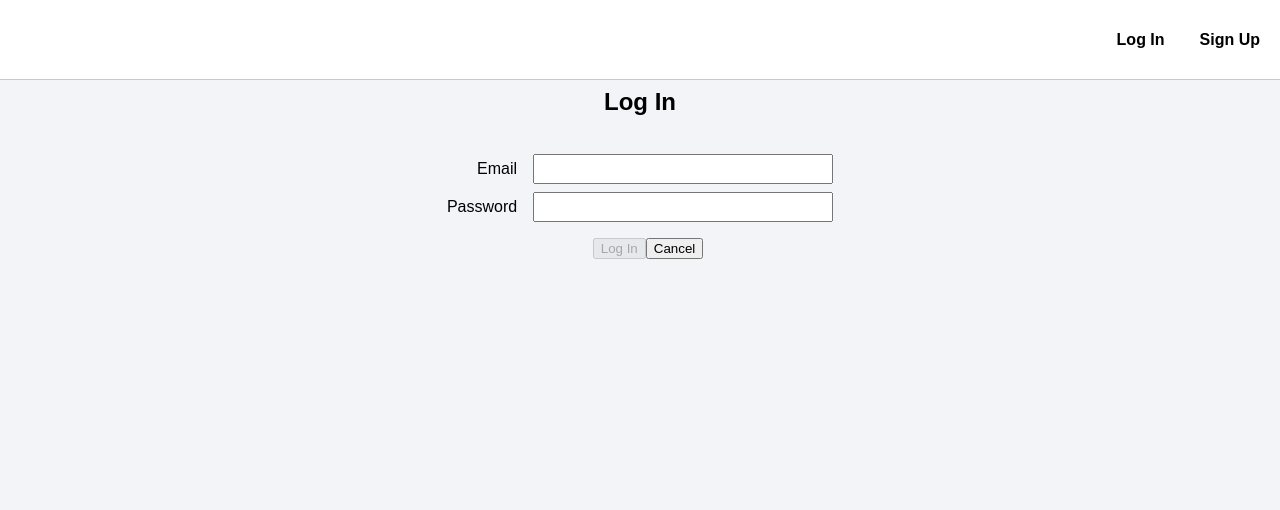
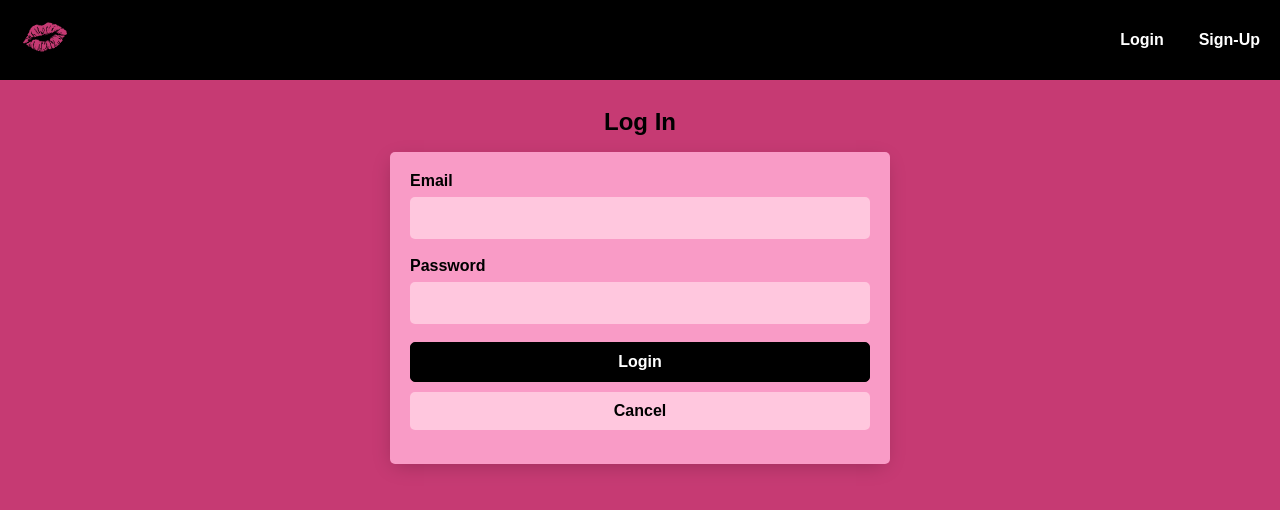
Before and after one commit to kmhdesign123/burn-book-front, a React (Vite) app: page /auth/login in a window 1280 px wide. Shown: the top 510 px of the page. Built offline with nearby package versions, Linux system fonts and the light colour scheme; no server answers.

Commit message:
add & update CSS

```diff
--- a/src/App.css
+++ b/src/App.css
@@ -9,12 +9,10 @@ body {
   -webkit-font-smoothing: antialiased;
   -moz-osx-font-smoothing: grayscale;
   font-family: sofia-pro, sans-serif;
-  --primary: #F2B138;
-  --secondary: #6574d0;
-  --outline: #ffffff;
-  --background: #f2f4f8;
-  --border: rgb(220, 220, 220);
-  --card-background: rgb(255, 255, 255);
+  --primary: #a79a83;
+  --secondary: #000000;
+  --background: #c63a73;
+  --card-background: #f99bc6;
 }
 
 main {
@@ -65,7 +63,7 @@ p {
 }
 
 a {
-  color: black;
+  color: #ffffff;
   font-weight: 600;
   text-decoration: none;
 }
@@ -79,7 +77,6 @@ article {
   position: relative;
   padding: 36px;
   border-radius: 5px;
-  border: 1px solid var(--border);
   background-color: var(--card-background);
   box-shadow: -1px 5px 19px -5px rgba(0, 0, 0, 0.25);
   -moz-box-shadow: -1px 5px 19px -5px rgba(0, 0, 0, 0.25);
@@ -99,7 +96,7 @@ article>img {
   height: 80px;
   object-fit: cover;
   border-radius: 50%;
-  border: 3px solid white;
+  border: 4px solid black;
 }
 
 article * {
@@ -134,8 +131,7 @@ nav {
   position: fixed;
   padding: 12px 20px;
   align-items: center;
-  background: white;
-  border-bottom: 1px solid rgb(200, 200, 200);
+  background: #000000;
 }
 
 nav img {
@@ -155,6 +151,7 @@ nav ul {
 nav li {
   margin-left: 35px;
   text-align: right;
+  color: #ffffff;
 }
 
 .list {
--- a/src/components/NavBar/NavBar.tsx
+++ b/src/components/NavBar/NavBar.tsx
@@ -1,5 +1,9 @@
 // npm modules
 import { NavLink } from 'react-router-dom'
+
+// assets
+import logo from '../../assets/logo_lipstick.svg'
+
 
 // types
 import { User } from '../../types/models'
@@ -14,16 +18,18 @@ const NavBar = (props: NavBarProps): JSX.Element => {
 
   return (
     <nav>
+      <NavLink to="/">
+        <img src={logo} alt="Lipstick Print Logo" />
+      </NavLink>
       {user ?
         <ul>
-          <li>Welcome, {user.name}</li>
-          <li><NavLink to="/profiles">Profiles</NavLink></li>
-          <li><NavLink to="" onClick={handleLogout}>LOG OUT</NavLink></li>
+          <li><NavLink to="/profiles">The Burn Book</NavLink></li>
+          <li><NavLink to="" onClick={handleLogout}>Log out</NavLink></li>
         </ul>
       :
         <ul>
-          <li><NavLink to="/auth/login">Log In</NavLink></li>
-          <li><NavLink to="/auth/signup">Sign Up</NavLink></li>
+          <li><NavLink to="/auth/login">Login</NavLink></li>
+          <li><NavLink to="/auth/signup">Sign-Up</NavLink></li>
         </ul>
       }
     </nav>
--- a/src/pages/Landing/Landing.module.css
+++ b/src/pages/Landing/Landing.module.css
@@ -1,5 +1,28 @@
 .container {
   display: flex;
   align-items: center;
+  justify-content: center;
   flex-direction: column;
 }
+
+
+.container img {
+  width: 700px;
+  margin: 40px 0px 80px;
+}
+
+.container button {
+  color: white;
+  font-size: 20px;
+  cursor: pointer;
+  font-weight: 900;
+  border-radius: 5px;
+  text-align: center;
+  background: black;
+  border: none;
+  padding: 10px 24px 10px 24px;
+  margin: -50px 0 25px;
+  box-shadow: -1px 5px 19px -5px rgba(0, 0, 0, 0.25);
+  -moz-box-shadow: -1px 5px 19px -5px rgba(0, 0, 0, 0.25);
+  -webkit-box-shadow: -1px 5px 19px -5px rgba(0, 0, 0, 0.25);
+}
--- a/src/pages/Login/Login.module.css
+++ b/src/pages/Login/Login.module.css
@@ -1,43 +1,91 @@
-input {
-  margin-left: 16px;
-  padding: 4px 8px;
-  font-size: 16px;
-  width: 300px;
-}
-
 .container {
+  padding: 20px;
   display: flex;
   align-items: center;
   flex-direction: column;
 }
 
-.message {
-  margin-top: 0;
-  height: 22px;
-  color: #dd1b16;
-  font-size: 18px;
-  font-weight: bold;
+.form {
+  width: 100%;
+  display: flex;
+  padding: 20px;
+  max-width: 500px;
+  border-radius: 5px;
+  margin-bottom: 50px;
+  flex-direction: column;
+  background-color: #f99bc6;
+  border: none;
+  box-shadow: -1px 5px 19px -5px rgba(0, 0, 0, 0.25);
+  -moz-box-shadow: -1px 5px 19px -5px rgba(0, 0, 0, 0.25);
+  -webkit-box-shadow: -1px 5px 19px -5px rgba(0, 0, 0, 0.25);
 }
 
-.form {
-  display: flex;
-  flex-direction: column;
-  align-items: center;
-  margin-bottom: 50px;
+.form label,
+.form button {
+  width: 100%;
 }
 
-.label {
+.inputContainer {
   width: 100%;
   display: flex;
-  justify-content: end;
-  align-items: center;
-  margin-bottom: 8px;
+  margin-bottom: .25rem;
+  flex-direction: column;
 }
 
-.button {
-  margin-left: 16px;
+input {
+  border: none;
+  padding: 12px;
+  font-size: 16px;
+  resize: vertical;
+  border-radius: 5px;
+  background: #ffc7de;
+  margin: 7px 0px 14px 0px;
+  border: none;
 }
 
-.form > label:last-of-type {
-  margin-bottom: 16px;
+label {
+  font-size: 16px;
+  font-weight: 600;
 }
+
+.container button {
+  color: white;
+  font-size: 16px;
+  cursor: pointer;
+  font-weight: 900;
+  margin-bottom: 10px;
+  border-radius: 5px;
+  text-align: center;
+  background: black;
+  border: 1px solid black;
+  padding: 10px 24px 10px 24px;
+}
+
+.container a button {
+  color: black;
+  font-size: 16px;
+  cursor: pointer;
+  font-weight: 900;
+  border-radius: 5px;
+  text-align: center;
+  background: #ffc7de;
+  border: 1px solid var(--border);
+}
+
+
+input[type="file"] {
+  padding: 0;
+  border: none;
+  background: none;
+  margin-bottom: 24px;
+}
+
+input::file-selector-button {
+  font-size: 12px;
+  font-weight: 600;
+  border-radius: 5px;
+  padding: 14px 28px;
+  margin-right: 28px;
+  text-align: center;
+  border: 1px solid var(--border);
+}
--- a/src/pages/Login/Login.tsx
+++ b/src/pages/Login/Login.tsx
@@ -54,7 +54,7 @@ const LoginPage = (props: AuthPageProps): JSX.Element => {
       <h1>Log In</h1>
       <p className={styles.message}>{message}</p>
       <form autoComplete="off" onSubmit={handleSubmit} className={styles.form}>
-        <label className={styles.label}>
+        <label className={styles.inputContainer}>
           Email
           <input
             type="text"
@@ -63,7 +63,7 @@ const LoginPage = (props: AuthPageProps): JSX.Element => {
             onChange={handleChange}
           />
         </label>
-        <label className={styles.label}>
+        <label className={styles.inputContainer}>
           Password
           <input
             type="password"
@@ -74,7 +74,7 @@ const LoginPage = (props: AuthPageProps): JSX.Element => {
         </label>
         <div className={styles.inputContainer}>
           <button className={styles.button} disabled={isFormInvalid()}>
-            Log In
+            Login
           </button>
           <Link to="/">
             <button>Cancel</button>
--- a/src/pages/Signup/Signup.module.css
+++ b/src/pages/Signup/Signup.module.css
@@ -1,47 +1,91 @@
-input {
-  margin-left: 16px;
-  padding: 4px 8px;
-  font-size: 16px;
-  width: 300px;
-}
-
-input[type="file"] {
-  padding: 0;
-}
-
 .container {
+  padding: 20px;
   display: flex;
   align-items: center;
   flex-direction: column;
 }
 
-.message {
-  margin-top: 0;
-  height: 20px;
-  color: #dd1b16;
-  font-size: 18px;
-  font-weight: bold;
+.form {
+  width: 100%;
+  display: flex;
+  padding: 20px;
+  max-width: 500px;
+  border-radius: 5px;
+  margin-bottom: 50px;
+  flex-direction: column;
+  background-color: #f99bc6;
+  border: 1px solid var(--border);
+  box-shadow: -1px 5px 19px -5px rgba(0, 0, 0, 0.25);
+  -moz-box-shadow: -1px 5px 19px -5px rgba(0, 0, 0, 0.25);
+  -webkit-box-shadow: -1px 5px 19px -5px rgba(0, 0, 0, 0.25);
 }
 
-.form {
-  display: flex;
-  flex-direction: column;
-  align-items: center;
-  margin-bottom: 50px;
+.form label,
+.form button {
+  width: 100%;
 }
 
-.label {
+.inputContainer {
   width: 100%;
   display: flex;
-  justify-content: end;
-  align-items: center;
-  margin-bottom: 8px;
+  margin-bottom: .25rem;
+  flex-direction: column;
 }
 
-.button {
-  margin-left: 16px;
+input {
+  border: none;
+  padding: 12px;
+  font-size: 16px;
+  resize: vertical;
+  border-radius: 5px;
+  background: #ffc7de;
+  margin: 7px 0px 14px 0px;
+  border: 1px solid var(--border);
 }
 
-.form > label:last-of-type {
-  margin-bottom: 16px;
+label {
+  font-size: 16px;
+  font-weight: 600;
 }
+
+.container button {
+  color: white;
+  font-size: 16px;
+  cursor: pointer;
+  font-weight: 900;
+  margin-bottom: 10px;
+  border-radius: 5px;
+  text-align: center;
+  background: black;
+  border: 1px solid black;
+  padding: 10px 24px 10px 24px;
+}
+
+.container a button {
+  color: black;
+  font-size: 16px;
+  cursor: pointer;
+  font-weight: 900;
+  border-radius: 5px;
+  text-align: center;
+  background: #ffc7de;
+  border: 1px solid var(--border);
+}
+
+input[type="file"] {
+  padding: 0;
+  border: none;
+  background: none;
+  margin-bottom: 24px;
+}
+
+input::file-selector-button {
+  font-size: 12px;
+  font-weight: 600;
+  border-radius: 5px;
+  padding: 14px 28px;
+  margin-right: 28px;
+  text-align: center;
+  background: #ffc7de;
+  border: 1px solid var(--border);
+}
--- a/src/pages/Signup/Signup.tsx
+++ b/src/pages/Signup/Signup.tsx
@@ -91,11 +91,11 @@ const Signup = (props: AuthPageProps): JSX.Element => {
       <h1>Sign Up</h1>
       <p className={styles.message}>{message}</p>
       <form autoComplete="off" onSubmit={handleSubmit} className={styles.form}>
-        <label className={styles.label}>
+        <label className={styles.inputContainer}>
           Name
           <input type="text" value={name} name="name" onChange={handleChange} />
         </label>
-        <label className={styles.label}>
+        <label className={styles.inputContainer}>
           Email
           <input
             type="text"
@@ -104,7 +104,7 @@ const Signup = (props: AuthPageProps): JSX.Element => {
             onChange={handleChange}
           />
         </label>
-        <label className={styles.label}>
+        <label className={styles.inputContainer}>
           Password
           <input
             type="password"
@@ -113,7 +113,7 @@ const Signup = (props: AuthPageProps): JSX.Element => {
             onChange={handleChange}
           />
         </label>
-        <label className={styles.label}>
+        <label className={styles.inputContainer}>
           Confirm Password
           <input
             type="password"
@@ -122,7 +122,7 @@ const Signup = (props: AuthPageProps): JSX.Element => {
             onChange={handleChange}
           />
         </label>
-        <label className={styles.label}>
+        <label className={styles.inputContainer}>
           Upload Photo
           <input
             type="file"
@@ -131,14 +131,16 @@ const Signup = (props: AuthPageProps): JSX.Element => {
             ref={imgInputRef}
           />
         </label>
-        <div>
-          <Link to="/">Cancel</Link>
+        <div className={styles.inputContainer}>
           <button
             className={styles.button}
             disabled={ isFormInvalid() || isSubmitted }
           >
-            {!isSubmitted ? 'Sign Up' : '🚀 Sending...'}
+            {!isSubmitted ? 'Sign Up' : 'Sending...'}
           </button>
+          <Link to="/">
+            <button>Cancel</button>
+          </Link>
         </div>
       </form>
     </main>
```
Also changed, not shown: 1 other file (tests, documents, lock files or other folders).
